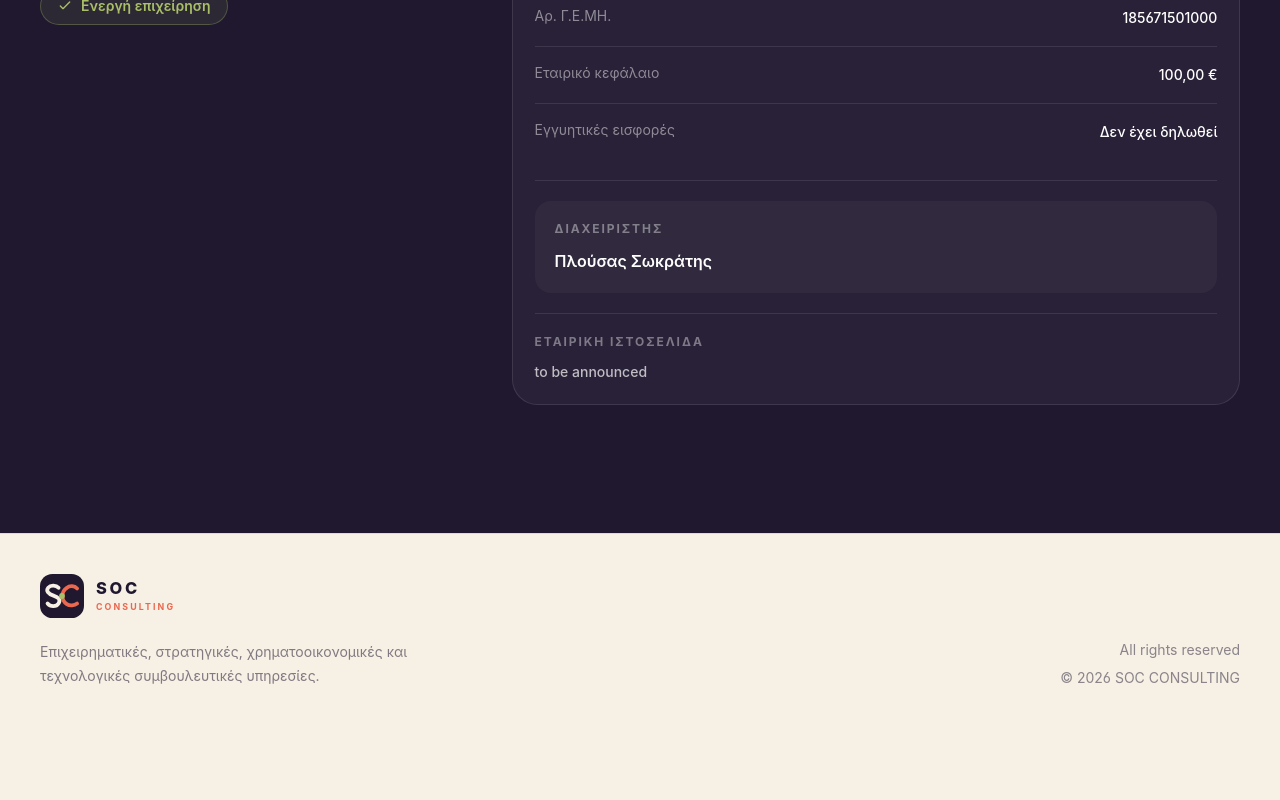
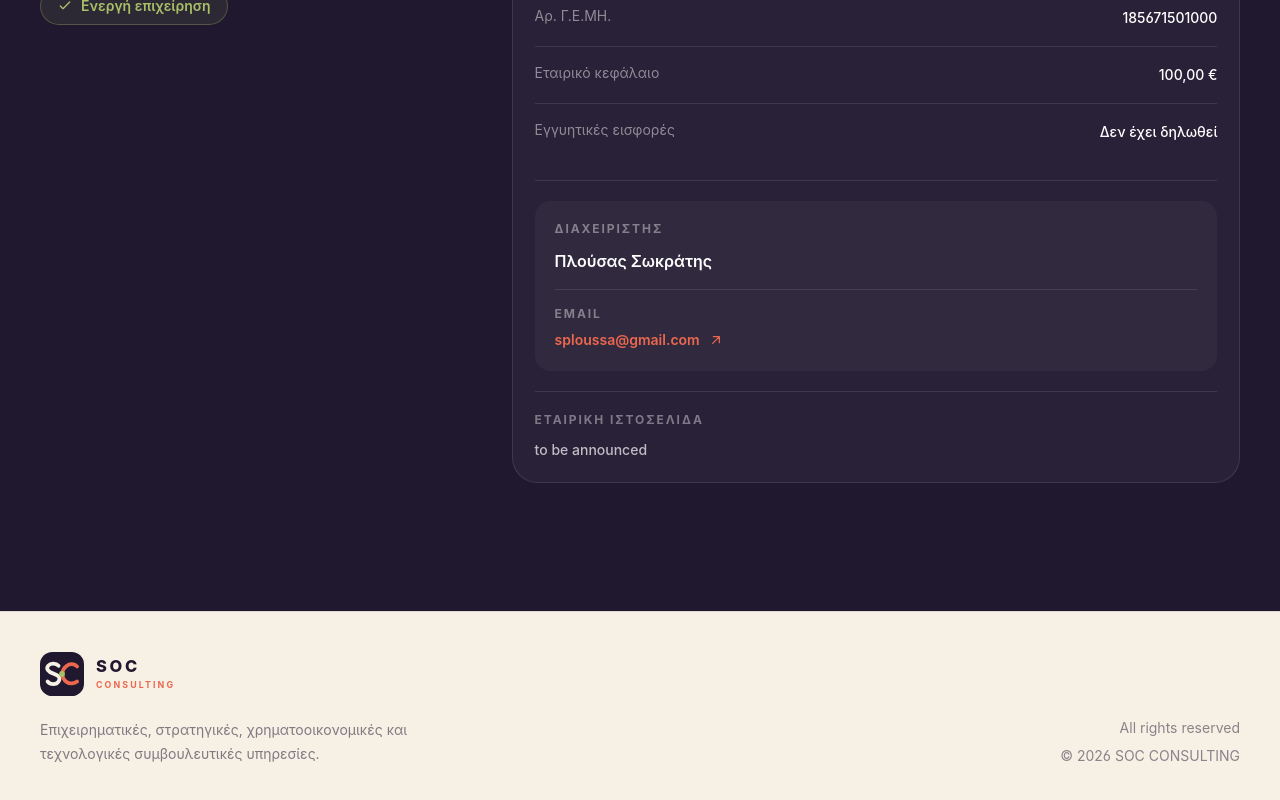
Before and after one commit to ileana2303/soc-consulting-landing, a Next.js app: page / in a window 1280 px wide. Shown: the part 3249-4049 px from the top of the page. Before the commit the page ends 3977 px from the top, so only its background shows below. Built offline with nearby package versions, Linux system fonts and the light colour scheme.

Commit message:
adds contact info

```diff
--- a/app/page.tsx
+++ b/app/page.tsx
@@ -246,6 +246,17 @@ export default function Home() {
                   <div className="rounded-2xl bg-white/[0.04] p-5">
                     <p className="text-xs font-bold uppercase tracking-[0.16em] text-white/40">Διαχειριστής</p>
                     <p className="mt-3 font-semibold">Πλούσας Σωκράτης</p>
+                    <div className="mt-4 border-t border-white/10 pt-4">
+                      <p className="text-xs font-bold uppercase tracking-[0.16em] text-white/40">Email</p>
+                      <a
+                        href="mailto:sploussa@gmail.com"
+                        className="mt-2 inline-flex items-center gap-2 text-sm font-semibold text-coral transition hover:text-white"
+                        aria-label="Αποστολή email στο sploussa@gmail.com"
+                      >
+                        sploussa@gmail.com
+                        <ArrowUpRight className="h-4 w-4" />
+                      </a>
+                    </div>
                   </div>
 
                 </div>
```
